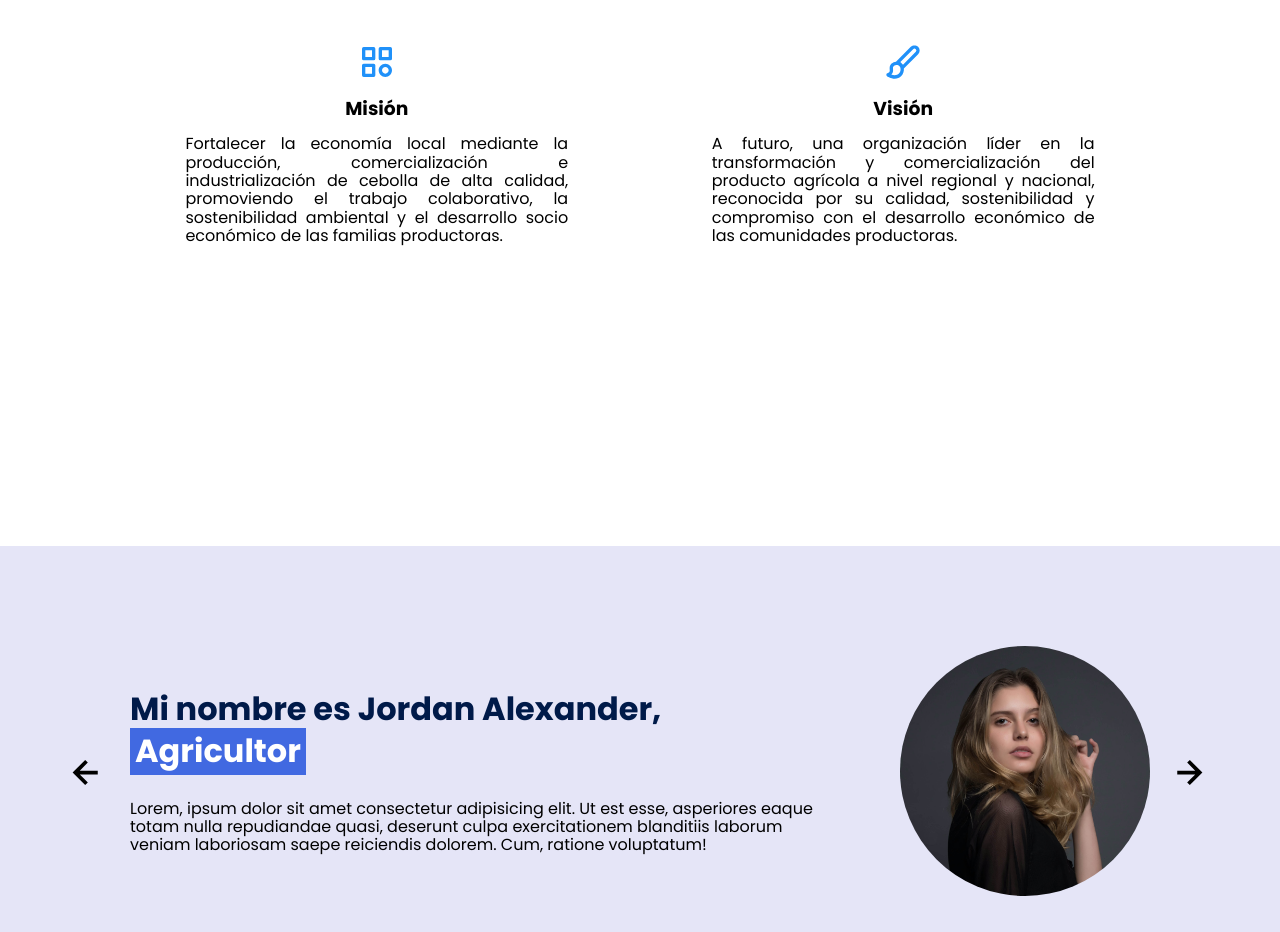
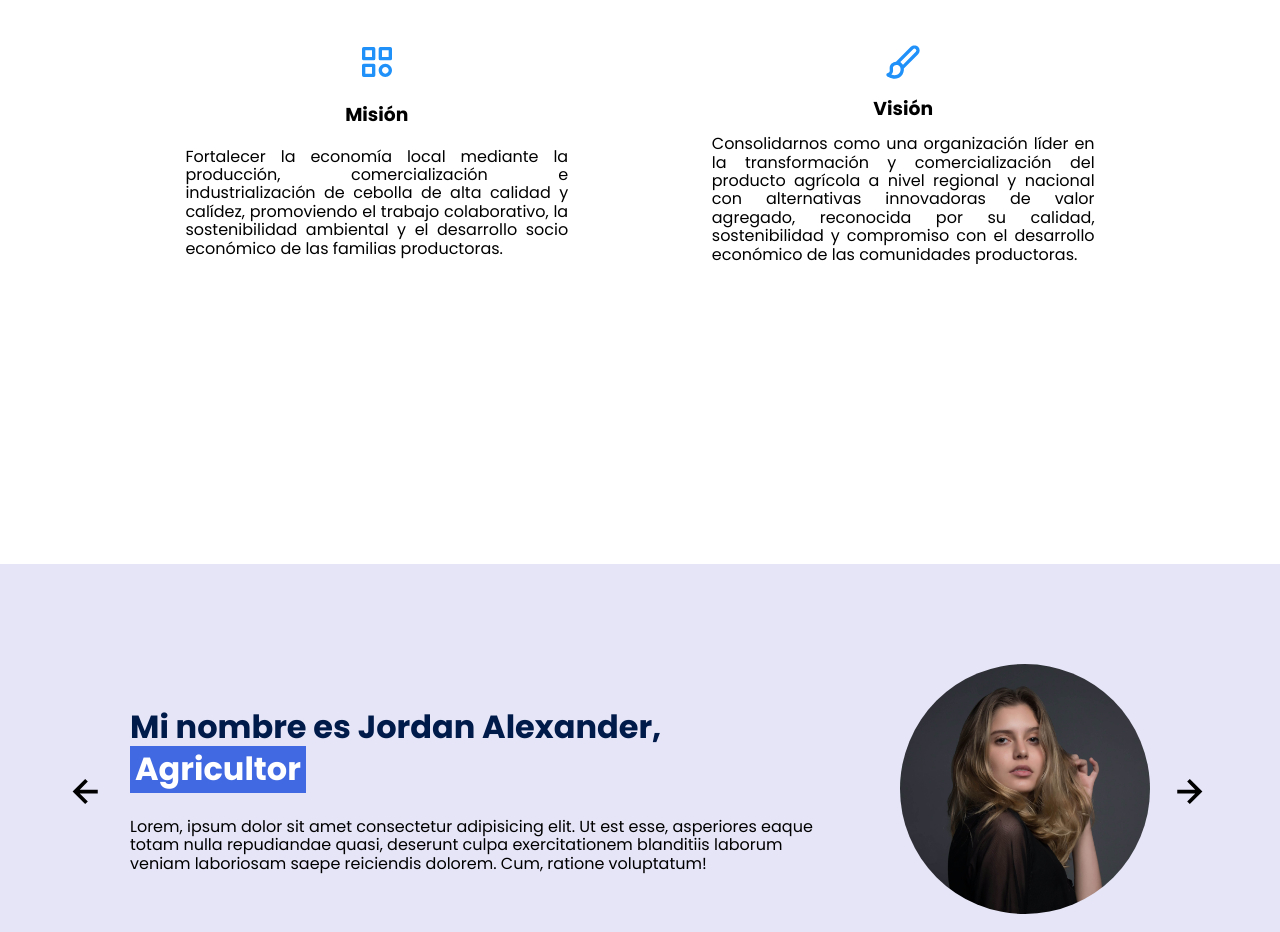
Before and after one commit to S4GC/testwebpage.github.io, a plain HTML site: page about.html in a window 1280 px wide. Shown: the part 1000-1932 px from the top of the page. Drawn offline with Linux system fonts and the light colour scheme.

Commit message:
Update mision y vision

```diff
--- a/about.html
+++ b/about.html
@@ -72,7 +72,7 @@
                     <img src="./assets/icons/shapes.svg" class="about__icon">
                     <h3 class="about__title">Misión</h3>
                     <p class="about__paragrah">
-                        Fortalecer la economía local mediante la producción, comercialización e industrialización de cebolla de alta calidad, promoviendo el trabajo colaborativo, la sostenibilidad ambiental y el desarrollo socio económico de las familias productoras.
+                        Fortalecer la economía local mediante la producción, comercialización e industrialización de cebolla de alta calidad y calídez, promoviendo el trabajo colaborativo, la sostenibilidad ambiental y el desarrollo socio económico de las familias productoras.
                     </p>
                 </article>
 
@@ -80,7 +80,7 @@
                     <img src="./assets/icons/paint.svg" class="about__icon">
                     <h3 class="about__title">Visión</h3>
                     <p class="about__paragrah">
-                        A futuro, una organización líder en la transformación y comercialización del producto agrícola a nivel regional y nacional, reconocida por su calidad, sostenibilidad y compromiso con el desarrollo económico de las comunidades productoras.
+                        Consolidarnos como una organización líder en la transformación y comercialización del producto agrícola a nivel regional y nacional con alternativas innovadoras de valor agregado, reconocida por su calidad, sostenibilidad y compromiso con el desarrollo económico de las comunidades productoras.
                     </p>
                 </article>
             </div>
```
